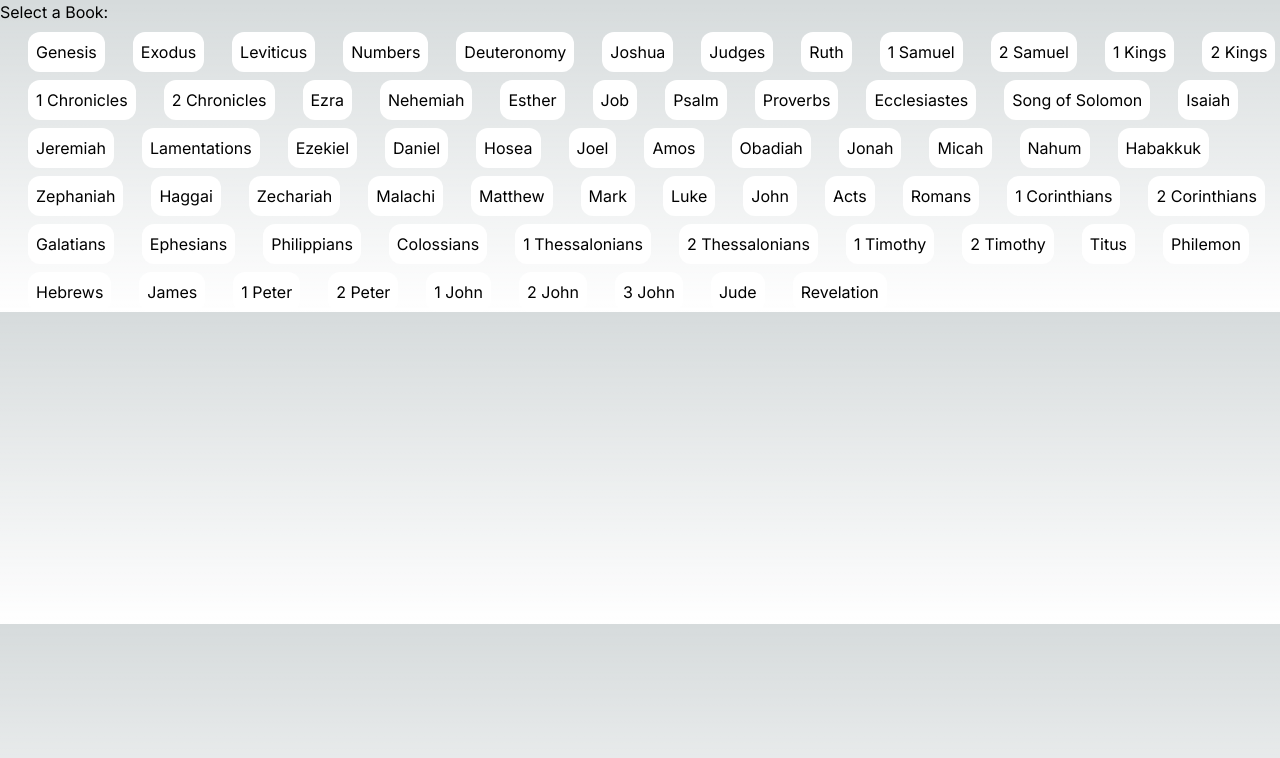
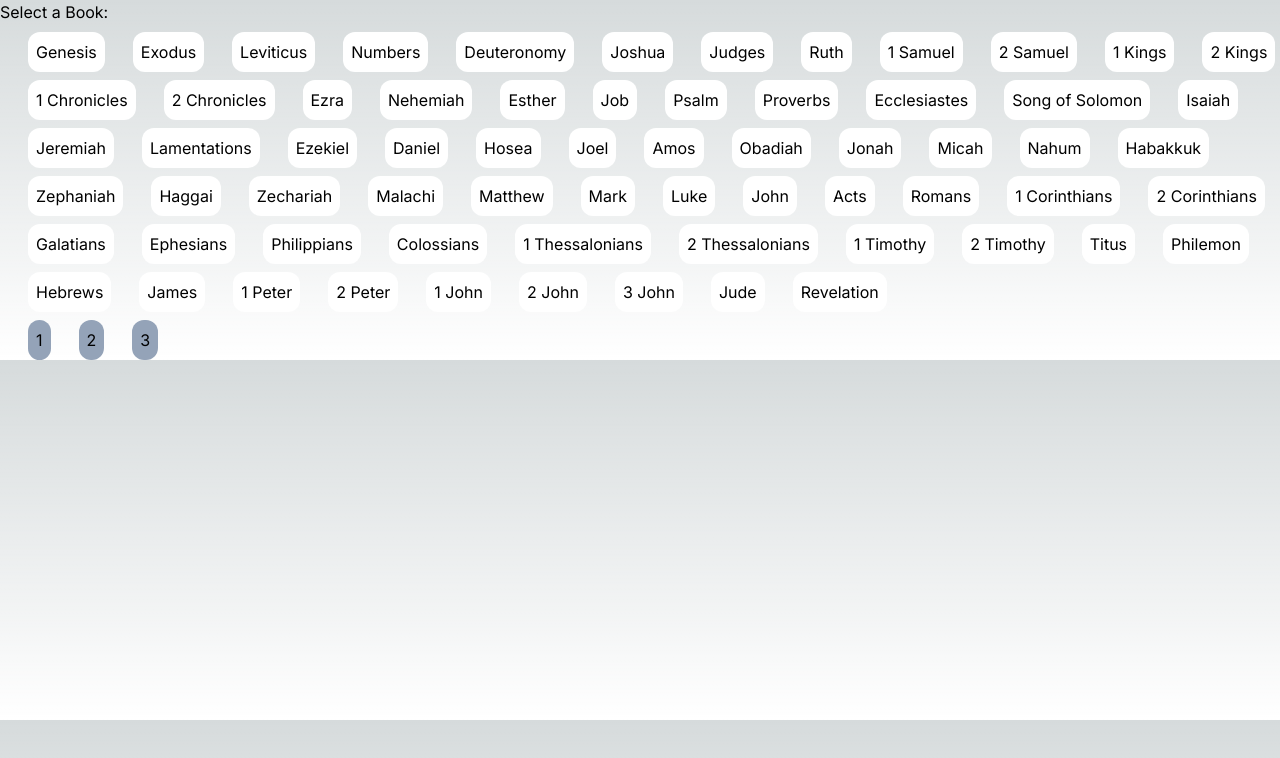
Before and after one commit to JonZ21/gptbible, a Next.js app: page /books in a window 1280 px wide. Shown: the top 758 px of the page. Built offline with nearby package versions, Linux system fonts and the light colour scheme.

Commit message:
ChapterList works, but we need to gen. a new array

```diff
--- a/src/app/books/page.tsx
+++ b/src/app/books/page.tsx
@@ -2,19 +2,8 @@
 // pages/index.tsx
 import React, { useState, useEffect } from "react";
 import BookList from "../components/BookList";
-
+import ChapterList from "../components/chapterList";
 const Home: React.FC = () => {
-  // Q: what does usestate<string | null> mean
-  // A: usestate is a function that returns an array of two elements.
-  //   The first element is the current state, and the second element is a function to update the state.
-  //   In this case, the state is a string or null.
-  //   The initial state is null.
-
-  //q: right now i am not able to select the books, how can i fix that/
-  //a: you need to implement the onSelect function in BookList.tsx.
-  //   onSelect is a function that takes a string and returns nothing.
-  //   You need to call onSelect in Book.tsx when the book is clicked.
-  //   You can use the onClick prop to call onSelect.
   type Chapters = {
     chapter: string;
     verses: string;
@@ -29,6 +18,7 @@ const Home: React.FC = () => {
   const [bibleData, setBibleData] = useState<Book[] | null>(null);
   const [bookArray, setBookArray] = useState<string[]>([]);
   const [selectedBook, setSelectedBook] = useState<Book>();
+  const [selectedChapter, setSelectedChapter] = useState<number>();
 
   useEffect(() => {
     const fetchData = async () => {
@@ -53,6 +43,11 @@ const Home: React.FC = () => {
     setSelectedBook(book);
   };
 
+  const handleSelectChapter = (chapter: number) => {
+    setSelectedChapter(chapter);
+    console.log("SELECTED " + chapter);
+  };
+
   if (!bibleData) {
     return <div>Loading...</div>;
   }
@@ -67,6 +62,8 @@ const Home: React.FC = () => {
           {selectedBook.chapters.length}
         </p>
       )}
+
+      <ChapterList chapters={[0, 1, 2]} onSelect={handleSelectChapter} />
     </div>
   );
 };
--- /dev/null
+++ b/src/app/components/Chapter.tsx
@@ -0,0 +1,19 @@
+import React from "react";
+
+interface ChapterProps {
+  chapter: number;
+  onSelect: (chapter: number) => void;
+}
+
+const Chapter: React.FC<ChapterProps> = ({ chapter, onSelect }) => {
+  return (
+    <div
+      className="chapter ml-7 bg-slate-400 rounded-xl mt-2 text-black text-center p-2 cursor-pointer"
+      onClick={() => onSelect(chapter)}
+    >
+      {chapter}
+    </div>
+  );
+};
+
+export default Chapter;
--- /dev/null
+++ b/src/app/components/ChapterList.tsx
@@ -0,0 +1,19 @@
+import React from "react";
+import Chapter from "./Chapter";
+
+interface ChapterListProps {
+  chapters: number[];
+  onSelect: (chapter: number) => void;
+}
+
+const ChapterList: React.FC<ChapterListProps> = ({ chapters, onSelect }) => {
+  return (
+    <div className="chapter-list flex flex-wrap justify-start">
+      {chapters.map((index) => (
+        <Chapter key={index} chapter={index + 1} onSelect={onSelect} />
+      ))}
+    </div>
+  );
+};
+
+export default ChapterList;
```
